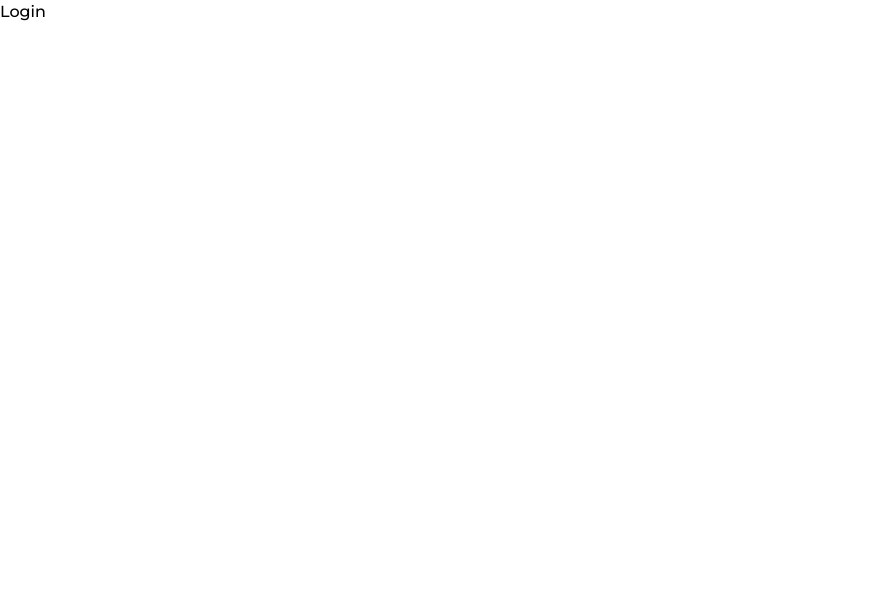
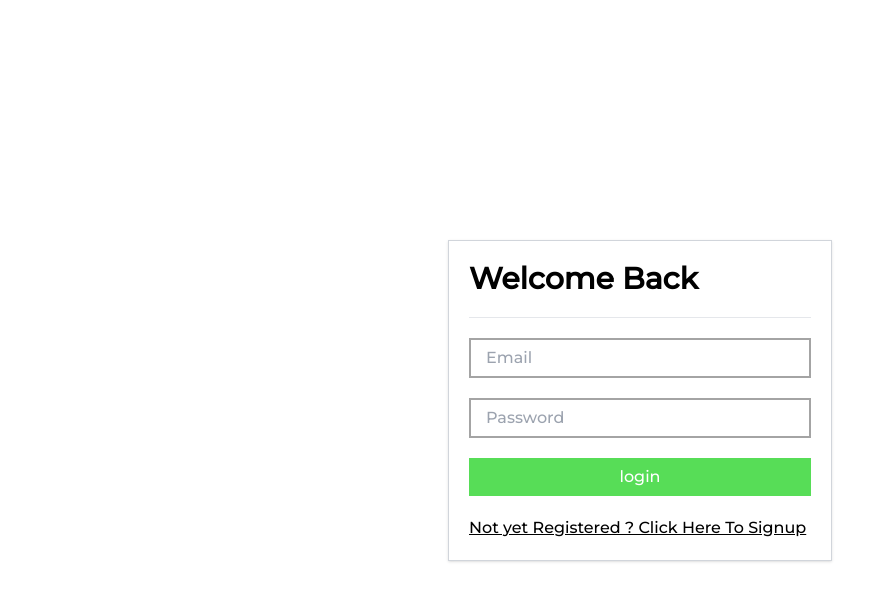
Before and after one commit to prince-arun/Rhythmo, a React (Create React App) app in the folder client/: page /login in a window 1280 px wide. Shown: the top 600 px of the page, without its empty margins (0-894 px from the left). Built offline with nearby package versions, Linux system fonts and the light colour scheme.

Commit message:
login SSR & routing completed

```diff
--- a/client/src/pages/Login.js
+++ b/client/src/pages/Login.js
@@ -1,7 +1,56 @@
-import React from "react";
+import React, { useState } from "react";
+import axios from "axios";
+import { Link, useNavigate } from "react-router-dom";
 
 function Login() {
-  return <div>Login</div>;
+  const navigate = useNavigate();
+  //user state
+  const [user, setUser] = useState({
+    email: "",
+    password: "",
+  });
+
+  //login function
+  const login = async () => {
+    try {
+      const response = await axios.post("/api/users/login", user);
+      if (response.data.success) {
+        localStorage.setItem("token", response.data.data);
+        navigate("/");
+      } else {
+        alert(response.data.message);
+      }
+    } catch (error) {
+      console.log(error);
+    }
+  };
+  return (
+    <div className="min-h-screen flex justify-center items-center">
+      <div className="flex flex-col gap-5 w-96 p-5 shadow border border-gray-300">
+        <h1 className="text-3xl font-bold text-secondary">Welcome Back</h1>
+        <hr />
+
+        <input
+          type="email"
+          placeholder="Email"
+          value={user.email}
+          onChange={(e) => setUser({ ...user, email: e.target.value })}
+        />
+        <input
+          type="password"
+          placeholder="Password"
+          value={user.password}
+          onChange={(e) => setUser({ ...user, password: e.target.value })}
+        />
+        <button className="primary" onClick={login}>
+          login
+        </button>
+        <Link to="/register" className="text-secondary underline">
+          Not yet Registered ? Click Here To Signup
+        </Link>
+      </div>
+    </div>
+  );
 }
 
 export default Login;
--- a/client/src/pages/Register.js
+++ b/client/src/pages/Register.js
@@ -1,5 +1,6 @@
 import React, { useState } from "react";
 import axios from "axios";
+import { Link, useNavigate } from "react-router-dom";
 
 function Register() {
   //user state
@@ -50,6 +51,9 @@
         <button className="primary" onClick={register}>
           Register
         </button>
+        <Link to="/login" className="text-secondary underline">
+          Already Registered ? Click Here To Login
+        </Link>
       </div>
     </div>
   );
```
Also changed, not shown: 1 other file (tests, documents, lock files or other folders).
